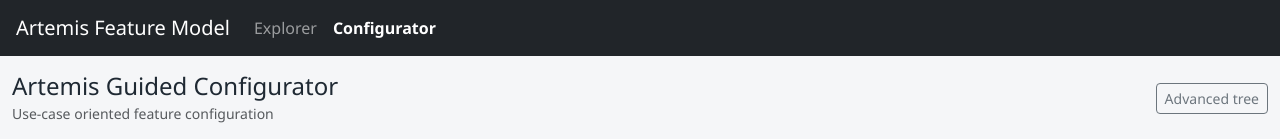
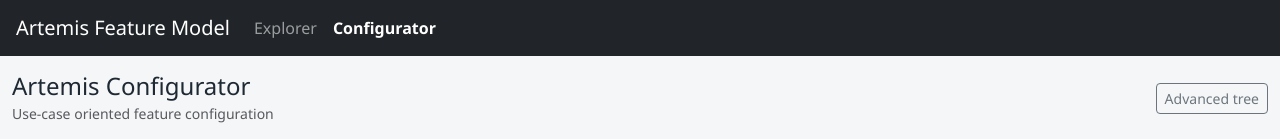
Before and after one commit to ls1intum/artemis-feature-model, an Angular app: page /feature-model/configurator in a window 1280 px wide. Shown: the top 139 px of the page. Built offline with nearby package versions, Linux system fonts and the light colour scheme; no server answers.

Commit message:
feat: change page title and remove duplicate button

```diff
--- a/src/main/webapp/app/feature-model/configurator/feature-model-configurator.component.html
+++ b/src/main/webapp/app/feature-model/configurator/feature-model-configurator.component.html
@@ -1,7 +1,7 @@
 <section class="feature-model-configurator">
     <header class="configurator-header">
         <div>
-            <h1>Artemis Guided Configurator</h1>
+            <h1>Artemis Configurator</h1>
             @if (model(); as meta) {
                 <small>Configure <strong>{{ meta.name }}</strong> · model <code>{{ meta.id }}</code> · version <code>{{ meta.version }}</code></small>
             } @else {
--- a/src/main/webapp/app/feature-model/configurator/tree/configurator-tree.component.html
+++ b/src/main/webapp/app/feature-model/configurator/tree/configurator-tree.component.html
@@ -4,9 +4,9 @@
             <h2>Advanced configuration tree</h2>
             <p>Current selection is shared with the guided workflow.</p>
         </div>
-        <button type="button" class="btn btn-outline-secondary btn-sm" (click)="closeTree.emit()" data-testid="back-to-guided">
-            Back to guide
-        </button>
+<!--        <button type="button" class="btn btn-outline-secondary btn-sm" (click)="closeTree.emit()" data-testid="back-to-guided">-->
+<!--            Back to guide-->
+<!--        </button>-->
     </header>
 
     <div class="toolbar">
```
